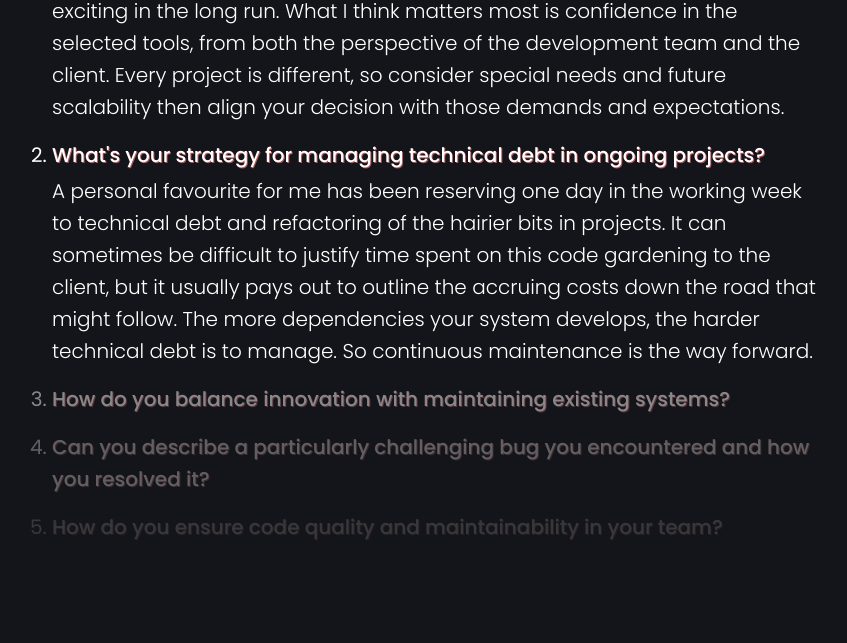
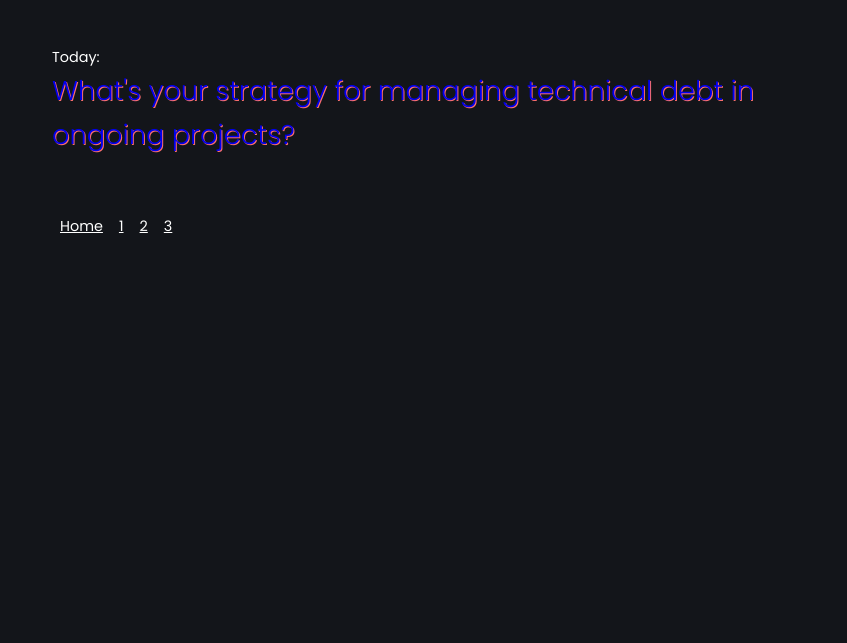
Before and after one commit to juliusrajala/twentyfour.day, an Astro site: page / in a window 1280 px wide. Shown: the part 385-1028 px from the top of the page, without its empty margins (204-1051 px from the left). After the commit the page ends 808 px from the top, so only its background shows below. Built offline with nearby package versions, Linux system fonts and the light colour scheme; Astro itself is replaced by a stand-in of ours.

Commit message:
Refactored into a more question-specific format

```diff
--- /dev/null
+++ b/src/components/RunningNavigation.astro
@@ -0,0 +1,54 @@
+---
+interface Props {
+  links: any[];
+}
+const { links } = Astro.props;
+const currentPage = Astro.request.url;
+---
+
+<ul class="link-list">
+  <li>
+    <a class="navigation-link" href="/">Home</a>
+  </li>
+  {
+    links.map((_, i) => {
+      const href = `/s/of/consulting/${i + 1}`;
+      const className = currentPage.includes(href)
+        ? "navigation-link navigation-link--isActive"
+        : "navigation-link";
+      return (
+        <li>
+          <a class={className} href={href}>
+            {i + 1}
+          </a>
+        </li>
+      );
+    })
+  }
+</ul>
+
+<style>
+  .link-list {
+    display: flex;
+    flex-direction: row;
+    flex-wrap: wrap;
+    width: 100%;
+    padding-left: 0;
+  }
+
+  .link-list li {
+    list-style: none;
+  }
+
+  .navigation-link {
+    color: white;
+    padding: 0.5rem;
+    font-size: 0.9rem;
+  }
+
+  .navigation-link:visited {
+  }
+  a.navigation-link--isActive {
+    color: rgb(251, 110, 110);
+  }
+</style>
--- a/src/layouts/Layout.astro
+++ b/src/layouts/Layout.astro
@@ -1,4 +1,5 @@
 ---
+import { ViewTransitions } from "astro:transitions";
 interface Props {
   title: string;
 }
@@ -29,10 +30,11 @@ const { title } = Astro.props;
       rel="stylesheet"
     />
   </head>
+  <ViewTransitions />
   <body>
     <slot />
   </body>
-</html>
+
   <style is:global>
     :root {
       --accent: 136, 58, 234;
@@ -59,3 +61,5 @@ const { title } = Astro.props;
       box-sizing: border-box;
     }
   </style>
+
+</html>
--- a/src/pages/index.astro
+++ b/src/pages/index.astro
@@ -1,11 +1,13 @@
 ---
 import Layout from "../layouts/Layout.astro";
 import SourceLink from "../components/SourceLink.astro";
+import RunningNavigation from "../components/RunningNavigation.astro";
 
 import questions from "../data/questions.json";
 
 const currentDate = new Date().getDate();
-const lastDateToShow = currentDate + 4;
+const questionOfTheDay = questions[currentDate - 1];
+const lastDateToShow = currentDate + 1;
 const toShow = questions.slice(0, lastDateToShow);
 ---
 
@@ -13,38 +15,21 @@ const toShow = questions.slice(0, lastDateToShow);
   <main>
     <div class="title-container">
       <SourceLink />
-			<h1>24 Days of <span class="text-emphasis">Software Consulting</span></h1>
+      <p class="info-paragraph">
+        The Corporate Software Engineering equivalent of a Beer Calendar.
+      </p>
+      <h1>
+        Twentyfour Days of <span class="text-emphasis">Software Consulting</span
+        >
+      </h1>
+
+      <div class="question-container">
+        <p>Today:</p>
+        <a href={"/s/of/consulting/" + currentDate} class="question-link"
+          >{questionOfTheDay.question}</a
+        >
       </div>
-
-		<div class="question-list-container">
-			<ol role="list" class="question-list">
-				{
-					toShow.map((question, idx) => {
-						const date = idx + 1;
-						return (
-							<li
-								class="question-list-item"
-								style={{ opacity: date <= currentDate ? 1 : 1 - date * 0.17 }}
-							>
-								<span style={{ fontWeight: 500, display: "block" }}>
-									{question.question}
-								</span>
-								{date <= currentDate && (
-									<span
-										style={{
-											fontWeight: 300,
-											display: "block",
-											marginTop: "0.3rem",
-										}}
-									>
-										{question.answer}
-									</span>
-								)}
-							</li>
-						);
-					})
-				}
-			</ol>
+      <RunningNavigation links={toShow} />
     </div>
   </main>
 </Layout>
@@ -73,8 +58,14 @@ const toShow = questions.slice(0, lastDateToShow);
     display: flex;
     flex: 1;
     justify-content: center;
-		align-items: center;
+    align-items: flex-start;
     position: relative;
+    flex-direction: column;
+  }
+  .info-paragraph {
+    font-weight: 300;
+    margin: 0;
+    font-size: 1rem;
   }
   .text-emphasis {
     color: rgb(251, 110, 110);
@@ -82,22 +73,29 @@ const toShow = questions.slice(0, lastDateToShow);
       3px 3px 0px rgba(0, 0, 0, 1),
       6px 6px 0px white;
   }
-	.question-list-container {
-		flex: 3;
-		display: flex;
-		justify-content: center;
-		align-items: flex-start;
+  .question-container {
+    margin-bottom: 2rem;
+    width: 100%;
+    text-align: left;
   }
-	.question-list {
-		display: flex;
-		flex-direction: column;
+  .question-container > * {
     padding: 0;
+    margin: 0;
   }
-	.question-list-item {
+  .question-container > p {
+    font-size: 0.9rem;
+  }
+  .question-link {
     margin-bottom: 1rem;
-		font-weight: 400;
+    font-weight: 300;
+    font-size: 1.7rem;
+    text-shadow: 1px 1px 0px rgba(251, 110, 110, 1);
+    text-decoration: none;
   }
-	.question-list-item > span:first-child {
-		text-shadow: 1px 1px 0px rgba(251, 110, 110, 0.7);
+  .question-link:hover {
+    text-decoration: underline;
+  }
+  .question-link:visited {
+    color: white;
   }
 </style>
--- a/src/pages/s/of/consulting/[dayIndex].astro
+++ b/src/pages/s/of/consulting/[dayIndex].astro
@@ -1,6 +1,7 @@
 ---
 import Layout from "../../../../layouts/Layout.astro";
 import SourceLink from "../../../../components/SourceLink.astro";
+import RunningNavigation from "../../../../components/RunningNavigation.astro";
 
 import questions from "../../../../data/questions.json";
 
@@ -18,27 +19,25 @@ if (parsedIndex < 1 || parsedIndex > 24) {
 const question = questions[parsedIndex - 1];
 
 const currentDate = new Date().getDate();
-const disallowAccess = currentDate < parsedIndex;
-const linksToShow = questions.slice(0, currentDate)
-
-if (disallowAccess) {
-  return Astro.redirect("/");
-}
+const hideAnswer = currentDate < parsedIndex;
+const linksToShow = questions.slice(0, currentDate + 1);
 ---
 
 <Layout title={`Twentyfour.days - ${question.question}`}>
   <main>
     <div class="title-container">
       <SourceLink />
-      <h1><span class="text-emphasis">{parsedIndex}. {question.question}</span></h1>
-      {!disallowAccess && <p>{question.answer}</p>}
-      <ul class="link-list">
-        {linksToShow.map((_, i) => (
-          <li>
-            <a href={`/s/of/consulting/${i+1}`}>{i+1}</a>
-          </li>
-        ))}
-      </ul>
+      <h1>
+        <span class="text-emphasis">{parsedIndex}. {question.question}</span>
+      </h1>
+      {
+        !hideAnswer ? (
+          <p>{question.answer}</p>
+        ) : (
+          <p>The answer's coming on {parsedIndex}.12.2023</p>
+        )
+      }
+      <RunningNavigation links={linksToShow} />
     </div>
   </main>
 </Layout>
@@ -68,7 +67,7 @@ if (disallowAccess) {
     flex: 1;
     flex-direction: column;
     justify-content: center;
-    align-items: center;
+    align-items: flex-start;
     position: relative;
   }
   .text-emphasis {
@@ -77,25 +76,4 @@ if (disallowAccess) {
       3px 3px 0px rgba(0, 0, 0, 1),
       6px 6px 0px white;
   }
-  .link-list {
-    display: flex;
-    flex-direction: row;
-    flex-wrap: wrap;
-    width: 100%;
-    padding-left: 0;
-  }
-
-  .link-list li {
-    list-style: none;
-  }
-
-  .link-list > li > a {
-    color: rgb(251, 110, 110);
-    padding: 0.5rem;
-    font-size: 0.9rem;
-  }
-
-  .link-list > li > a:visited {
-    color: white;
-  }
 </style>
```
Also changed, not shown: package.json (+6 -1 lines), .prettierrc.mjs (added), src/data/questions.json (indentation only), 1 other file. Lines whose indentation alone changed are shown as unchanged.
